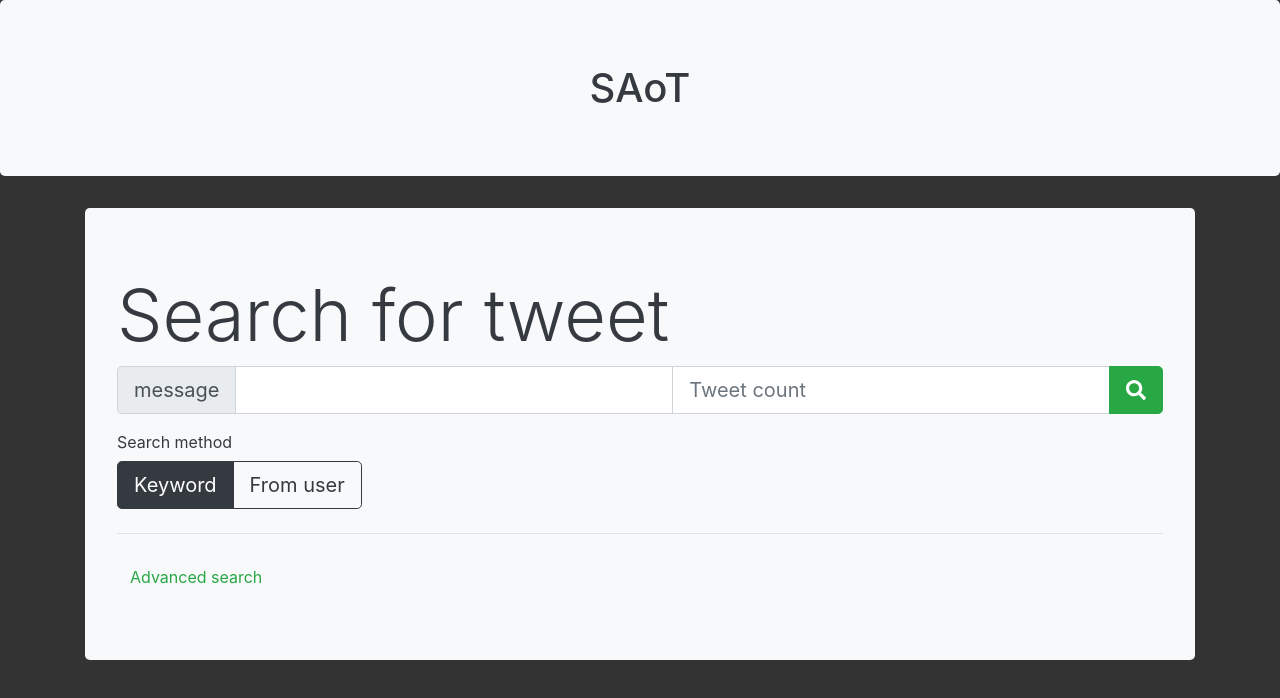
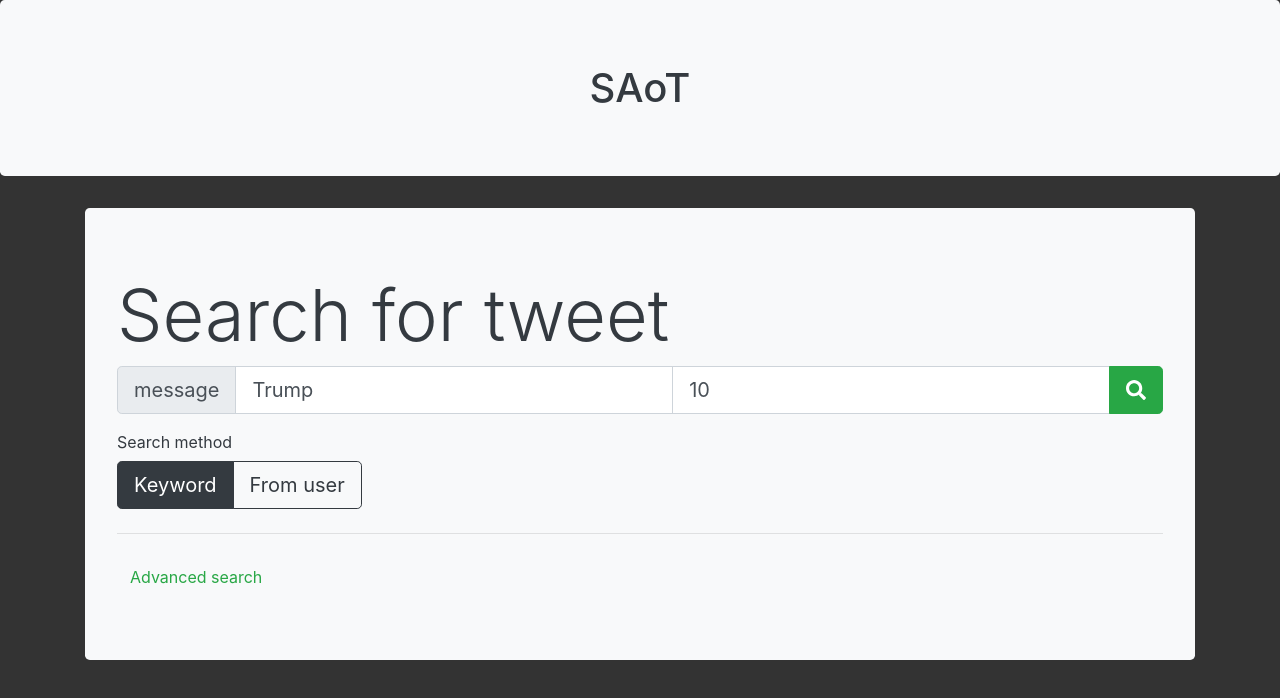
Before and after one commit to zackotterstrom/SAoT, a Vue app: page / in a window 1280 px wide. Shown: the top 698 px of the page. Built offline with nearby package versions, Linux system fonts and the light colour scheme.

Commit message:
bug fixed #32

```diff
--- a/src/components/Search.vue
+++ b/src/components/Search.vue
@@ -3,8 +3,8 @@
     template(slot="header") Search for tweet
     template(slot="lead")
       b-input-group(size="lg" class="mb-3" :prepend="search_method" @keyup.enter="search")
-        b-form-input(type="text" v-model="query" value="Trump")
-        b-form-input(type="number" min="1" max="100" placeholder="Tweet count" v-model="count" value="10")
+        b-form-input(type="text" v-model="query")
+        b-form-input(type="number" min="1" max="100" placeholder="Tweet count" v-model="count")
         b-input-group-append
           b-btn(size="sm" variant="success" @click="search")
             font-awesome-icon(icon="search")
@@ -27,8 +27,8 @@ import { Component, Vue } from 'vue-property-decorator';
 
 @Component
 export default class Search extends Vue {
-  count : string = "";
-  query : string = "";
+  count : string = "10";
+  query : string = "Trump";
   search_method : string = "message"
 
   search() {
```
